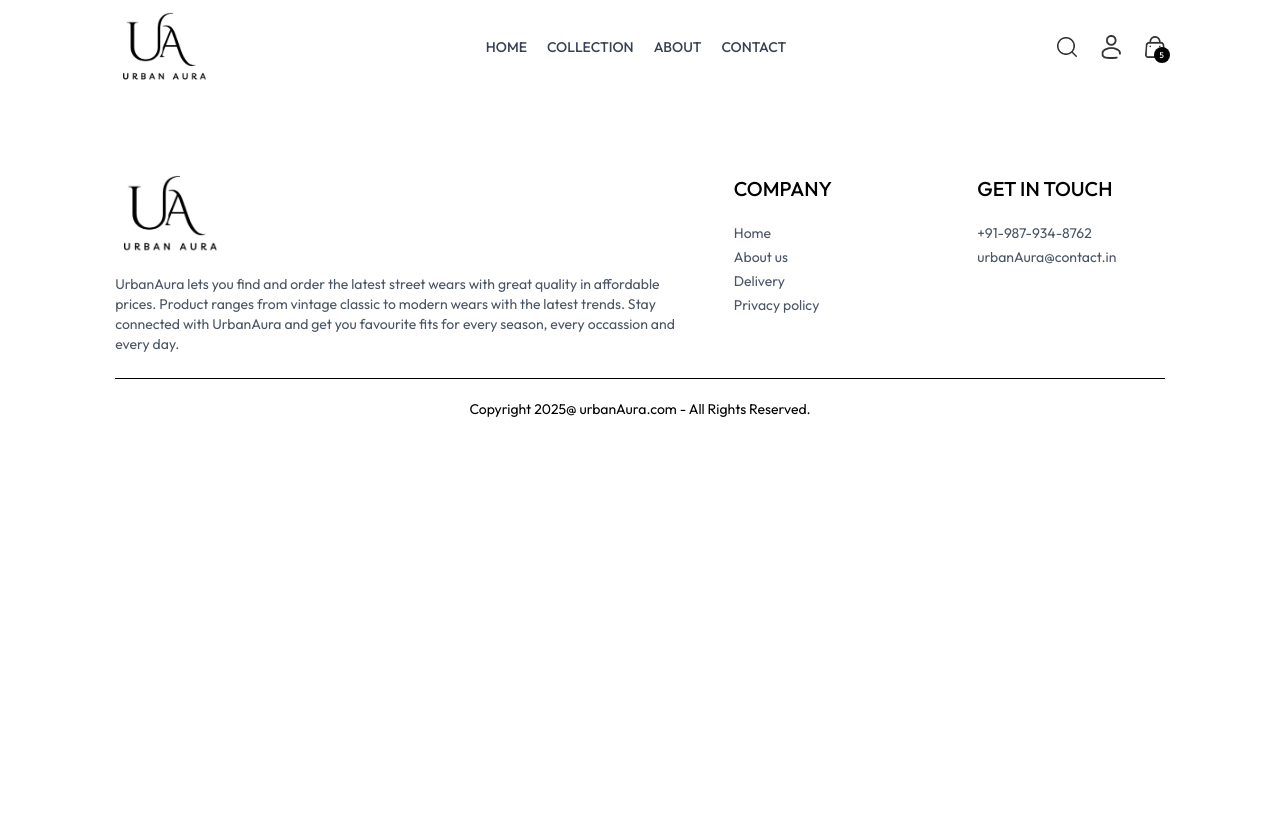
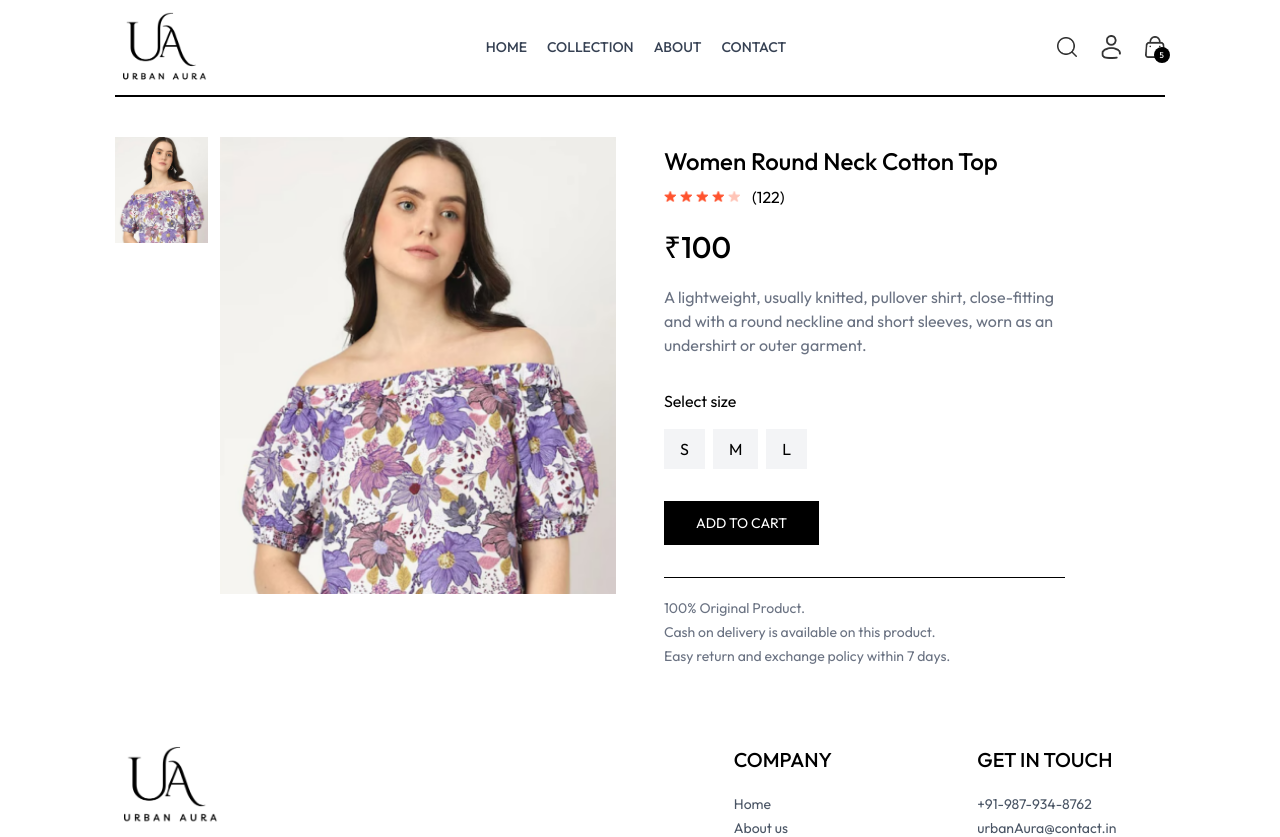
Before and after one commit to dileshwar-01/ecommerce-mern-app, a React (Vite) app: page /product/aaaaa in a window 1280 px wide. Shown: the top 837 px of the page. Before the commit the page ends 800 px from the top, so only its background shows below. Built offline with nearby package versions, Linux system fonts and the light colour scheme.

Commit message:
added product description in product page

```diff
--- a/src/index.css
+++ b/src/index.css
@@ -16,6 +16,9 @@
   font-weight: 400;
   font-style: normal;
 }
+::-webkit-scrollbar{
+  display: none;
+}
 
 @media (max-width:640px) {
   a.active{
--- a/src/pages/Product.jsx
+++ b/src/pages/Product.jsx
@@ -1,11 +1,80 @@
-import React from 'react'
+import React, { useContext, useEffect, useState } from 'react'
+import { useParams } from 'react-router-dom'
+import { ShopContext } from '../context/ShopContext';
+import { assets } from '../assets/assets';
 
 const Product = () => {
-  return (
-    <div>
+  const {productId} = useParams();
+  const {products,currency} = useContext(ShopContext);
+  const [productData,setProductData] = useState(false);
+  const [image,setImage] = useState('') //first img
+  const[size,setSize]= useState('' )
 
+  const fetchProductData = async() => {
+    products.map((item) => {
+      if(item._id == productId){
+        setProductData(item);
+        setImage(item.image[0])
+        return null;
+      }
+    })
+  }
+
+  useEffect(() => {
+    fetchProductData();
+  },[productId,products])
+
+  return productData ? (
+    <div className='border-t-2 pt-10 transition-opacity ease-in duration-500 opacity-100 '>
+      {/* -----------------Product data --------------*/}
+      <div className='flex gap-12 sm:gap-12 flex-col sm:flex-row'>
+        {/* ------------------Product images------------ */}
+        <div className='flex flex-1 flex-col-reverse gap-3 sm:flex-row'>
+          <div className='flex sm:flex-col overflow-x-auto sm:overflow-y-scroll justify-between sm:justify-normal sm:w-[18.7%] w-full '>
+            {
+              productData.image.map((item,index) => (
+                <img onClick={() => setImage(item)} src={item} key={index} className='w-[24%] sm:w-full sm:mb-3 flex-shrink-0 cursor-pointer ' alt="" />
+              ))
+            }
+          </div>
+          <div className='w-full sm:w-[80%]'>
+            <img src={image} className='w-full h-auto' alt="" />
+          </div>
+        </div>
+
+        {/*--------- Product info------------------- */}
+        <div className='flex-1'>
+          <h1 className='font-medium text-2xl mt-2'>{productData.name}</h1>
+          <div className='flex items-center gap-1 mt-2'>
+            <img src={assets.star_icon} alt="" className="w-3 5" />
+            <img src={assets.star_icon} alt="" className="w-3 5" />
+            <img src={assets.star_icon} alt="" className="w-3 5" />
+            <img src={assets.star_icon} alt="" className="w-3 5" />
+            <img src={assets.star_dull_icon} alt="" className="w-3 5" />
+            <p className='pl-2'>(122)</p>
+          </div>
+          <p className='mt-5 text-3xl font-medium '>{currency}{productData.price}</p>
+          <p className='mt-5 text-gray-500 md:w-4/5'>{productData.description}</p>
+          <div className='flex flex-col gap-4 my-8'>
+              <p>Select size</p>
+              <div className='flex gap-2'>
+                {productData.sizes.map((item,index)=>(
+                  <button onClick={()=>setSize(item)} className={` py-2 px-4 bg-gray-100 ${item===size? 'border border-orange-500':' '} `} key={index}>{item}</button>
+                ))}
+              </div>
+          </div>
+          <button className='bg-black text-white px-8 py-3 text-sm active:bg-gray-700 '>ADD TO CART</button>
+          <hr className='mt-8 sm:w-4/5 ' />
+          <div className='text-sm text-gray-500 mt-5 flex flex-col gap-1'>
+            <p>100% Original Product.</p>
+            <p>Cash on delivery is available on this product.</p>
+            <p>Easy return and exchange policy within 7 days.</p>
+
+          </div>
+        </div>
+      </div>
     </div>
-  )
+  ) : <div className='opacity-0'></div>
 }
 
 export default Product
```
